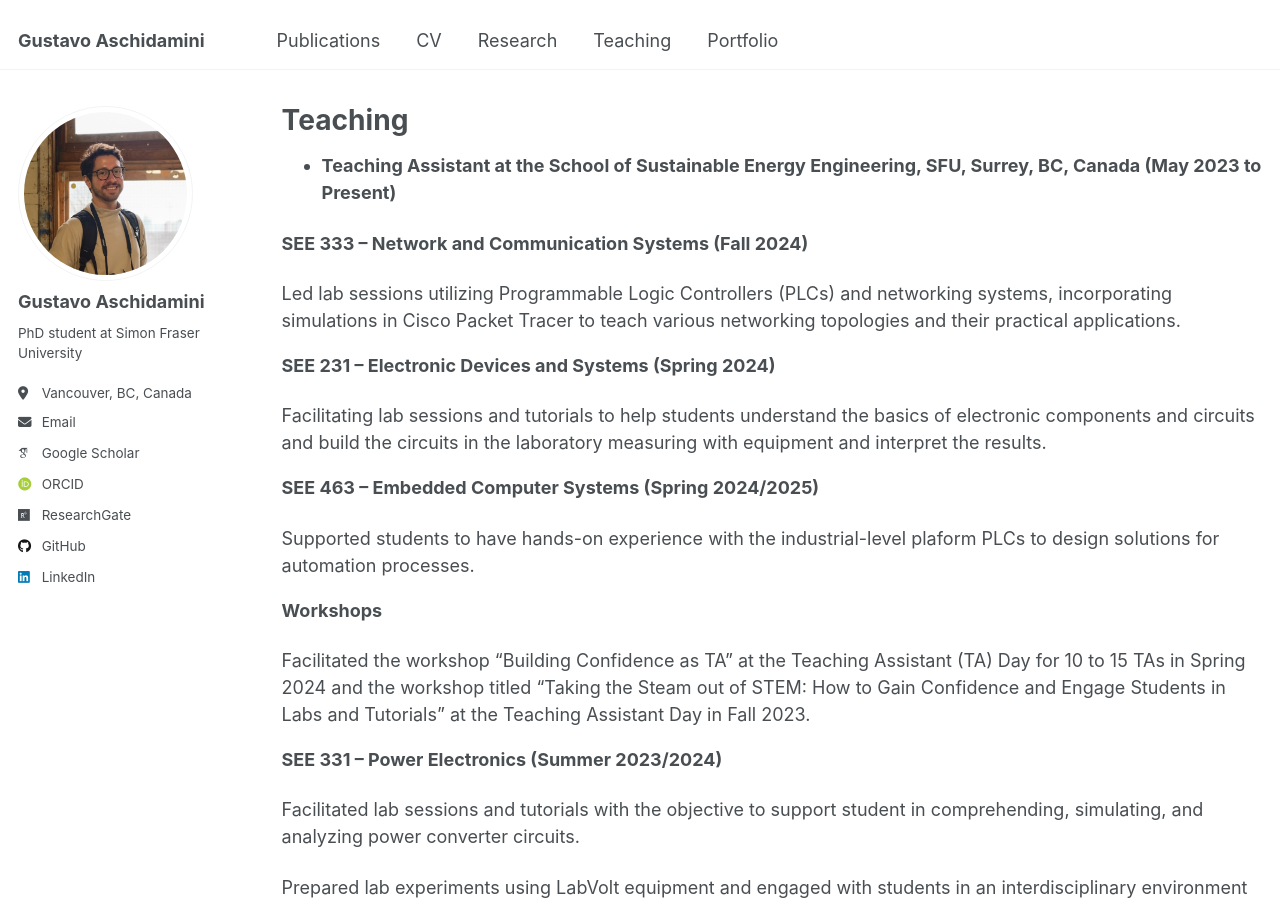
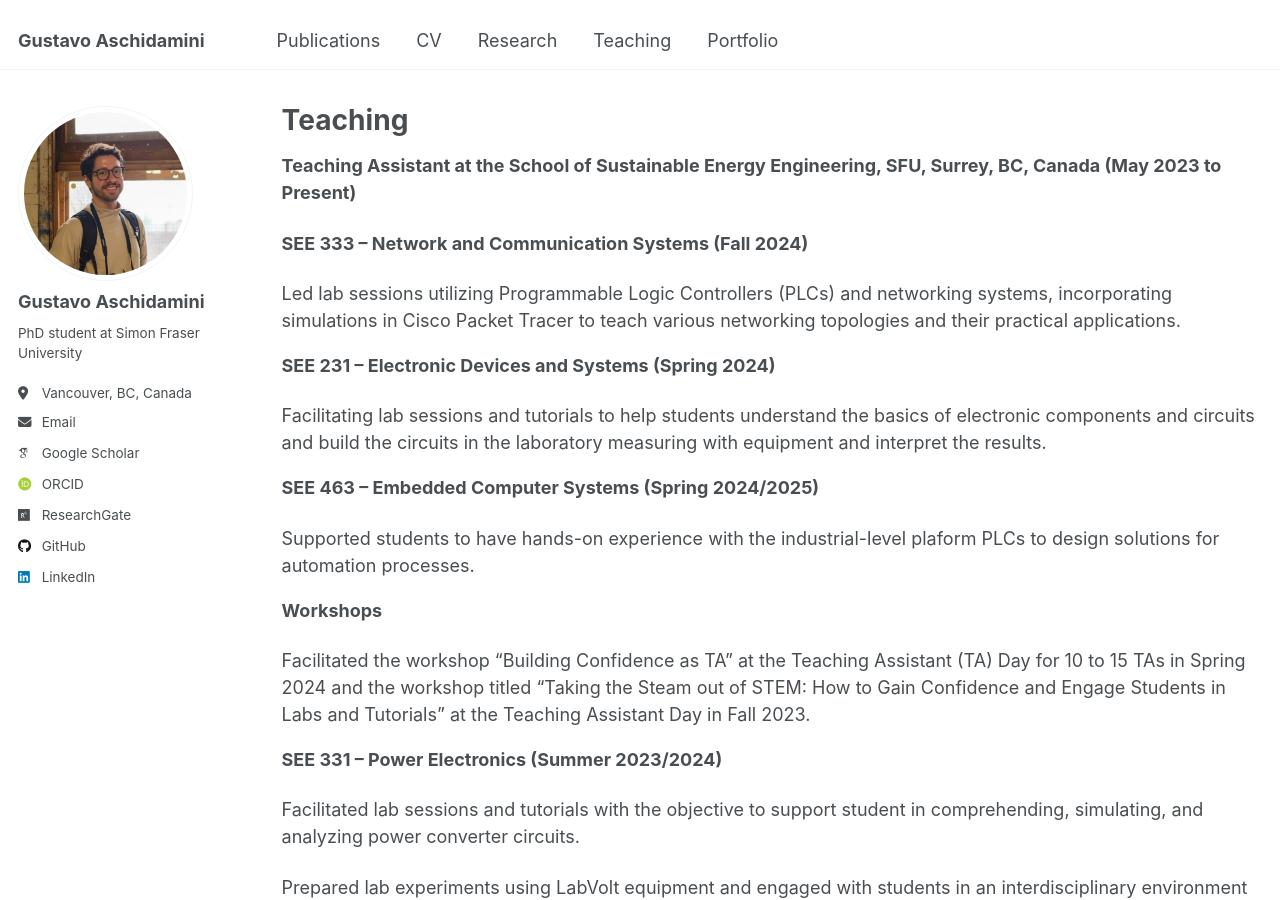
Before and after one commit to gaschidamini/gaschidamini.github.io, a Jekyll site: the page built from _pages/teaching.html, in a window 1280 px wide and 900 px high. Built offline with Jekyll 4.4.1, drawn with Linux system fonts in a browser that asks for light colours; some web fonts are replaced.

Commit message:
Update teaching.html

```diff
--- a/_pages/teaching.html
+++ b/_pages/teaching.html
@@ -6,9 +6,9 @@ author_profile: true
 ---
 
 
-<ul>
-<li><p><strong>Teaching Assistant at the School of Sustainable Energy Engineering, SFU, Surrey, BC, Canada (May 2023 to Present) </strong></p></li>
-</ul>
+
+<p><strong>Teaching Assistant at the School of Sustainable Energy Engineering, SFU, Surrey, BC, Canada (May 2023 to Present) </strong></p>
+
 
 <p><strong>SEE 333 – Network and Communication Systems (Fall 2024) </strong></p>
 
@@ -38,9 +38,7 @@ Facilitated the workshop “Building Confidence as TA” at the Teaching Assista
 
 <p>Taught a class about simulating and designing circuits for a four-quadrant chopper with a DC motor in Summer 2023. Provided students with a comparison of the operation of full-bridge single-phase inverters to half-bridge inverters. </p>
 
-<ul>
-<li><p><strong> Teaching Assistant  at the School of Electrical Engineering, Federal University of Rio Grande do Sul, Brazil (Aug. 2021 to Dec. 2021) </strong></p></li>
-</ul>
+<p><strong> Teaching Assistant  at the School of Electrical Engineering, Federal University of Rio Grande do Sul, Brazil (Aug. 2021 to Dec. 2021) </strong></p>
 
 <p>Prepared exams and exercises to the Power Electronics Principles undergraduate level course, including simulation of power converters in PSIM.</p>
 
```
